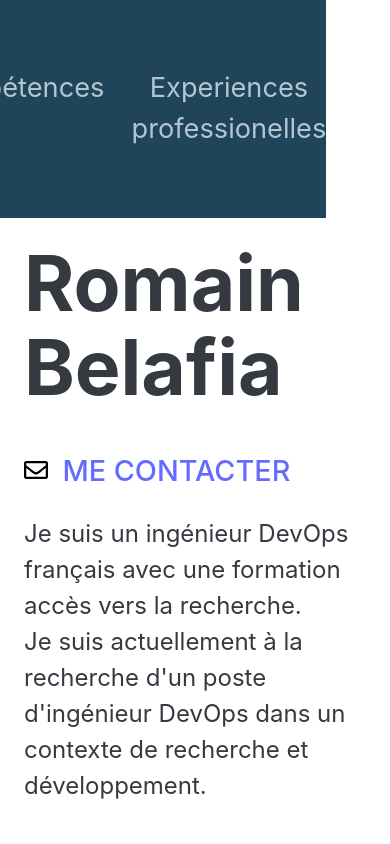
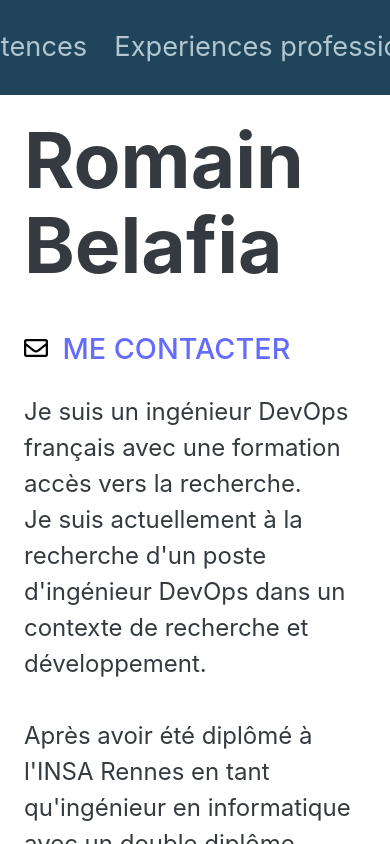
Before and after one commit to rbelafia/resume, a React (Vite) app: page / in a window 390 px wide. Built offline with nearby package versions, Linux system fonts and the light colour scheme; a web font is replaced by a local one.

Commit message:
Reformat nav

```diff
--- a/src/App.css
+++ b/src/App.css
@@ -78,17 +78,20 @@ ul.nav-list {
   nav {
     flex-direction: row;
     flex-shrink: 0;
-    padding: 1em;
     overflow-x: scroll;
+    flex-wrap: nowrap;
+    width: auto;
   }
 
   ul.nav-list {
     display: flex;
     flex-direction: row;
+    margin-right: 1em;
   }
 
   ul.nav-list > li {
     margin-left: 1em;
+    white-space: nowrap;
   }
 
   .me-container > img {
--- a/src/App.tsx
+++ b/src/App.tsx
@@ -38,7 +38,6 @@ function App() {
     // @ts-ignore
     return <>
         <nav>
-            <div>
                 <div className="me-container">
                     <img src={meCropped} alt="Romain Belafia"/>
                 </div>
@@ -48,7 +47,6 @@ function App() {
                     <li onClick={() => experienceRef?.current?.scrollIntoView()}>{context.links.experience}</li>
                     <li onClick={() => educationRef?.current?.scrollIntoView()}>{context.links.education}</li>
                 </ul>
-            </div>
             <div className="app-icon-country" onClick={() => setLang(prevState => {
                 return prevState === "French" ? "English" : "French";
             })}>
```
Lines whose indentation alone changed are shown as unchanged.
